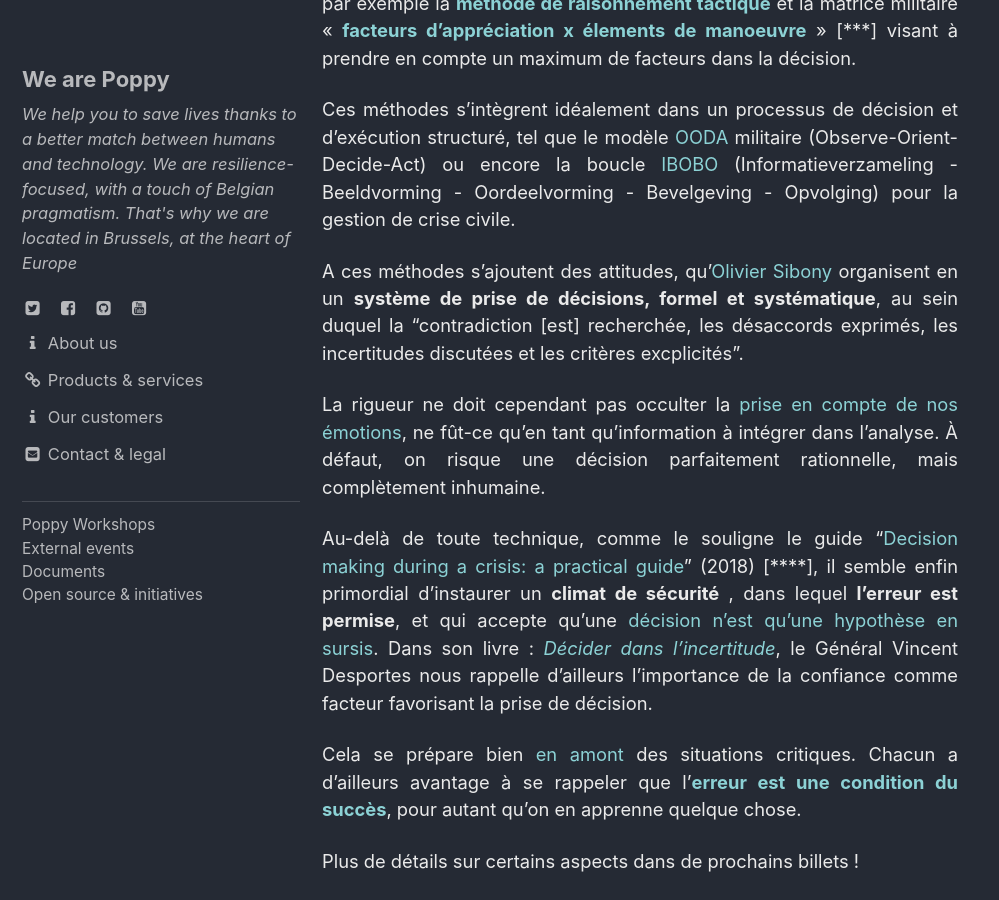
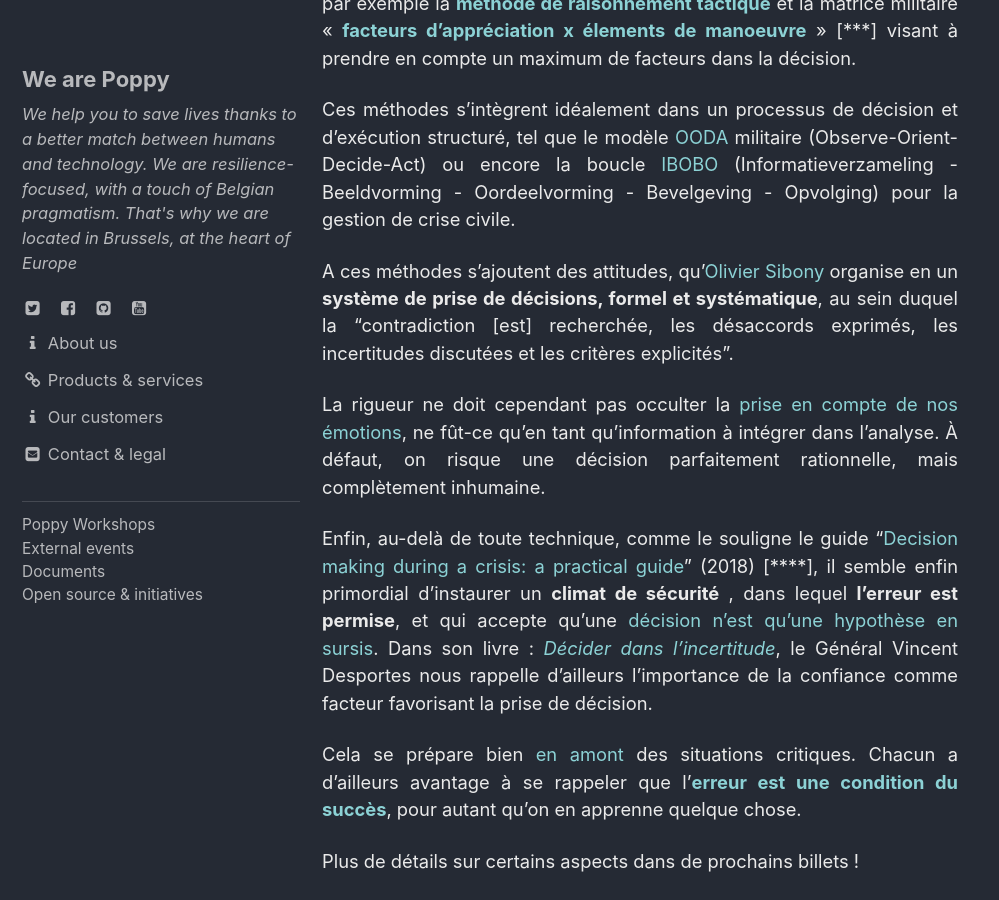
Before and after one commit to ccloquet/ccloquet.github.io, a Jekyll site: the page built from _posts/1900-01-01-incertitude.md, in a window 1280 px wide and 900 px high, scrolled down 2491 px. Shown: the whole window, without its empty margins (0-999 px from the left). Built offline with Jekyll 4.4.1, drawn with Linux system fonts in a browser that asks for light colours; cached includes are drawn as plain includes.

Commit message:
Update 1900-01-01-incertitude.md

```diff
--- a/_posts/1900-01-01-incertitude.md
+++ b/_posts/1900-01-01-incertitude.md
@@ -44,11 +44,11 @@ C'est là qu'interviennent les **méthodes de raisonnement**, qui permettent d'
 
 Ces méthodes s'intègrent idéalement dans un processus de décision et d'exécution  structuré, tel que le modèle [OODA](https://en.wikipedia.org/wiki/OODA_loop?oldid=655195138) militaire (Observe-Orient-Decide-Act) ou encore la boucle [IBOBO](https://www.diekeure.be/nl-be/professional/6924/help-een-crisis) (Informatieverzameling - Beeldvorming - Oordeelvorming - Bevelgeving - Opvolging) pour la gestion de crise civile.
 
-A ces méthodes s'ajoutent des attitudes, qu'[Olivier Sibony](https://www.youtube.com/watch?v=FZJwRRsmeyY) organisent en un **système de prise de décisions, formel et systématique**, au sein duquel la "contradiction [est] recherchée, les désaccords exprimés, les incertitudes discutées et les critères excplicités".
+A ces méthodes s'ajoutent des attitudes, qu'[Olivier Sibony](https://www.youtube.com/watch?v=FZJwRRsmeyY) organise en un **système de prise de décisions, formel et systématique**, au sein duquel la "contradiction [est] recherchée, les désaccords exprimés, les incertitudes discutées et les critères explicités".
 
 La rigueur ne doit cependant pas occulter la [prise en compte de nos émotions](https://en.wikipedia.org/wiki/Emotions_in_decision-making), ne fût-ce qu'en tant qu'information à intégrer dans l'analyse. À défaut, on risque une décision parfaitement rationnelle, mais complètement inhumaine.
 
-Au-delà de toute technique, comme le souligne le guide "[Decision making during a crisis: a practical guide](https://www.organisationalresilience.gov.au/resources/Documents/decision-making-during-a-crisis-a-practical-guide.pdf)" (2018) [\*\*\*\*], il semble enfin primordial d'instaurer un **climat de sécurité** [](https://www.organisationalresilience.gov.au/resources/Documents/decision-making-during-a-crisis-a-practical-guide.pdf), dans lequel **l'erreur est permise**, et qui accepte qu'une [décision n'est qu'une hypothèse en sursis](https://fr.wikipedia.org/wiki/Boucle_OODA). Dans son livre : [_Décider dans l'incertitude_](https://www.agoravox.fr/culture-loisirs/extraits-d-ouvrages/article/decider-dans-l-incertitude-par-37347), le Général Vincent Desportes nous rappelle d'ailleurs l'importance de la confiance comme facteur favorisant la prise de décision.
+Enfin, au-delà de toute technique, comme le souligne le guide "[Decision making during a crisis: a practical guide](https://www.organisationalresilience.gov.au/resources/Documents/decision-making-during-a-crisis-a-practical-guide.pdf)" (2018) [\*\*\*\*], il semble enfin primordial d'instaurer un **climat de sécurité** [](https://www.organisationalresilience.gov.au/resources/Documents/decision-making-during-a-crisis-a-practical-guide.pdf), dans lequel **l'erreur est permise**, et qui accepte qu'une [décision n'est qu'une hypothèse en sursis](https://fr.wikipedia.org/wiki/Boucle_OODA). Dans son livre : [_Décider dans l'incertitude_](https://www.agoravox.fr/culture-loisirs/extraits-d-ouvrages/article/decider-dans-l-incertitude-par-37347), le Général Vincent Desportes nous rappelle d'ailleurs l'importance de la confiance comme facteur favorisant la prise de décision.
 
 Cela se prépare bien [en amont ](https://www.imd.org/research-knowledge/books/care-to-dare/) des situations critiques. Chacun a d'ailleurs avantage à se rappeler que l'[**erreur est une condition du succès**](https://www.youtube.com/watch?v=4KFpG6coE9o), pour autant qu'on en apprenne quelque chose.
 
```
